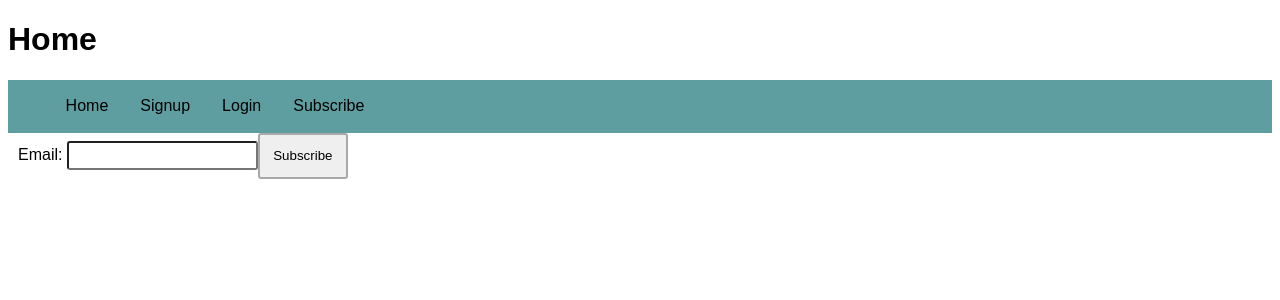
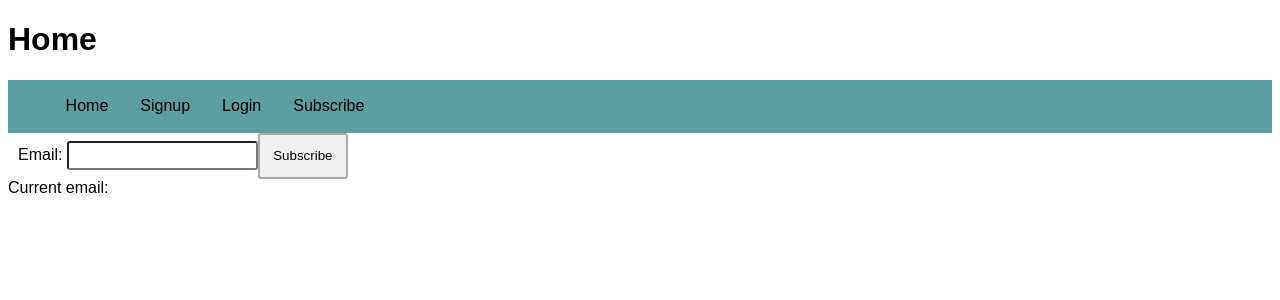
Before and after one commit to LinguaTechnica/forms-routing, an Angular app: page /subscribers in a window 1280 px wide. Shown: the top 300 px of the page. Built offline with nearby package versions, Linux system fonts and the light colour scheme.

Commit message:
Update tests for subscribe.

```diff
--- a/src/app/subscribe-form/subscribe-form.component.html
+++ b/src/app/subscribe-form/subscribe-form.component.html
@@ -1,13 +1,13 @@
 <div>
-  <div>
+  <form (ngSubmit)="submit(subscribeForm)" #subscribeForm="ngForm">
     <label>
       Email:
-      <input type="email" [formControl]="email">
+      <input type="email" name="email" [(ngModel)]="email" required>
       <button type="submit">Subscribe</button>
     </label>
-  </div>
+  </form>
   <div>
-    {{ email.value }}
+    Current email: {{ email }}
   </div>
 
 </div>
--- a/src/app/subscribe-form/subscribe-form.component.ts
+++ b/src/app/subscribe-form/subscribe-form.component.ts
@@ -1,5 +1,5 @@
-import { Component, OnInit } from '@angular/core';
-import { FormControl } from '@angular/forms';
+import { Component, OnInit, ViewChild } from '@angular/core';
+import { NgForm } from '@angular/forms';
 
 @Component({
   selector: 'subscribe-form',
@@ -7,11 +7,18 @@ import { FormControl } from '@angular/forms';
   styleUrls: ['./subscribe-form.component.css']
 })
 export class SubscribeFormComponent implements OnInit {
-  email = new FormControl('');
+  email: string;
+  @ViewChild('subscribeForm')subscribeForm: NgForm;
 
   constructor() { }
 
   ngOnInit() {
   }
 
+  submit(form) {
+    if (form.valid) {
+      console.log('Subscribed!');
+    }
+  }
+
 }
```
Also changed, not shown: 2 other files (tests, documents, lock files or other folders).
